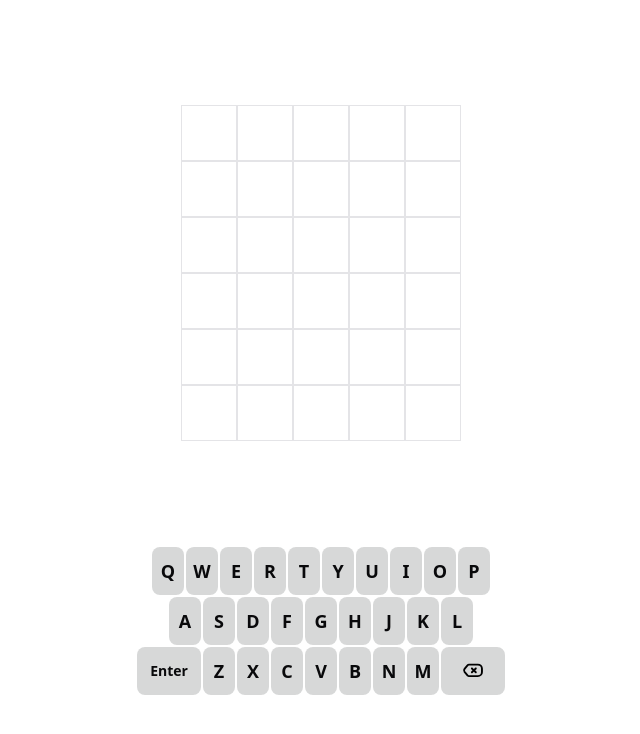
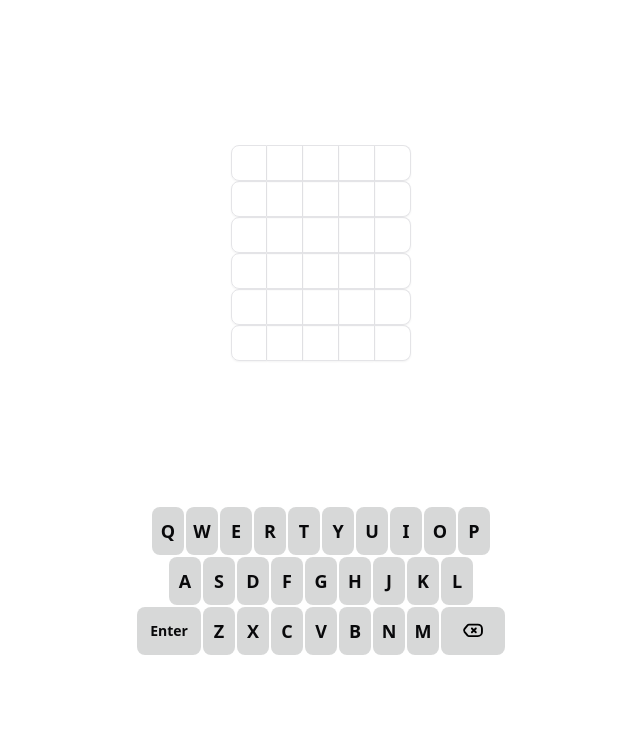
Before and after one commit to my-wordle/frontend, a React (Vite) app: page / in a window 1280 px wide. Shown: the top 734 px of the page, without its empty margins (319-959 px from the left). Built offline with nearby package versions, Linux system fonts and the light colour scheme.

Commit message:
feat: fundamental game logic

```diff
--- a/src/components/ui-mod/Board.tsx
+++ b/src/components/ui-mod/Board.tsx
@@ -1,33 +1,48 @@
 import { useState, type FC } from 'react';
-import Row from './Row';
 import KeyBoard from './KeyBoard';
+import GameField from './GameField';
 
 interface Props {
     rows?: number;
 }
 
-const LETTERS: number = 5;
-
 export const Board: FC<Props> = ({ rows = 6 }) => {
+    const [words, setWords] = useState<string[]>(
+        Array.from<string>({ length: rows }).fill('')
+    );
     const [activeRow, setActiveRow] = useState<number>(0);
 
-    const handleEnter = () => {
-        setActiveRow((prev) => prev + 1);
+    const handleClick = (symbol: string) => {
+        if (symbol === 'enter') {
+            if (words[activeRow].length === 5) {
+                setActiveRow((prevRow) => Math.min(prevRow + 1, rows - 1));
+            }
+            return;
+        }
+
+        setWords((prev) => {
+            const updated = [...prev];
+            const currentWord = updated[activeRow] ?? '';
+
+            if (symbol === 'backspace') {
+                updated[activeRow] = currentWord.slice(0, -1);
+            } else if (currentWord.length < 5) {
+                updated[activeRow] = currentWord + symbol;
+            }
+
+            return updated;
+        });
     };
 
     return (
         <>
             <section>
-                {Array.from({ length: rows }).map((_, index: number) => (
-                    <Row
-                        key={index}
-                        letters={LETTERS}
-                        active={activeRow === index}
-                    />
+                {words.map((word: string, index: number) => (
+                    <GameField key={index} word={word} />
                 ))}
             </section>
 
-            <KeyBoard onEnter={handleEnter} />
+            <KeyBoard onClick={handleClick} />
         </>
     );
 };
--- /dev/null
+++ b/src/components/ui-mod/GameField.tsx
@@ -0,0 +1,26 @@
+import { REGEXP_ONLY_CHARS } from 'input-otp';
+import { type FC } from 'react';
+import { InputOTP, InputOTPGroup, InputOTPSlot } from '../ui/input-otp';
+
+interface Props {
+    letters?: number;
+    word: string;
+}
+
+export const GameField: FC<Props> = ({ letters = 5, word }) => {
+    return (
+        <InputOTP maxLength={letters} value={word} pattern={REGEXP_ONLY_CHARS}>
+            <InputOTPGroup>
+                {Array.from({ length: letters }).map((_, index: number) => (
+                    <InputOTPSlot
+                        index={index}
+                        key={index}
+                        className="data-[active=true]:scale-105 font-semibold text-lg"
+                    />
+                ))}
+            </InputOTPGroup>
+        </InputOTP>
+    );
+};
+
+export default GameField;
--- a/src/components/ui-mod/KeyBoard.tsx
+++ b/src/components/ui-mod/KeyBoard.tsx
@@ -3,25 +3,10 @@ import Key from './Key';
 import type { FC } from 'react';
 
 interface Props {
-    onEnter: () => void;
+    onClick: (symbol: string) => void;
 }
 
-export const KeyBoard: FC<Props> = ({ onEnter }) => {
-    const handleClick = (symbol: string) => {
-        switch (symbol) {
-            case 'enter':
-                onEnter();
-                break;
-            case 'backspace':
-                window.dispatchEvent(new CustomEvent('onBackspace'));
-                break;
-            default:
-                window.dispatchEvent(
-                    new CustomEvent('onType', { detail: { symbol } })
-                );
-        }
-    };
-
+export const KeyBoard: FC<Props> = ({ onClick }) => {
     return (
         <div className="grid grid-rows-3 gap-0.5">
             {keyboardKeys.map((row: string[], index: number) => (
@@ -29,7 +14,7 @@ export const KeyBoard: FC<Props> = ({ onEnter }) => {
                     {row.map((keyboardKey: string) => (
                         <Key
                             symbol={keyboardKey}
-                            onClick={handleClick}
+                            onClick={onClick}
                             key={keyboardKey}
                         />
                     ))}
```
